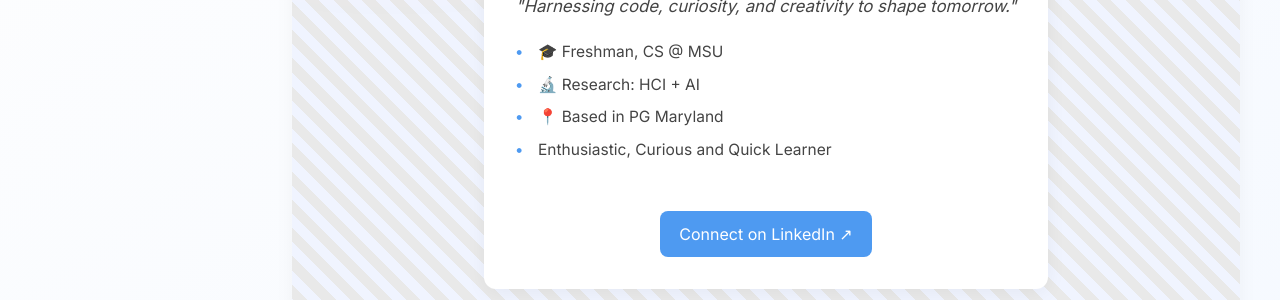
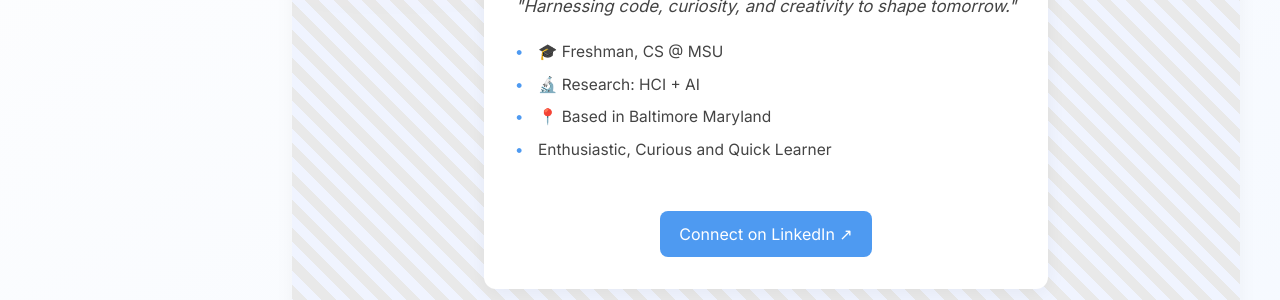
Before and after one commit to NigamNeupane/NigamNeupane.github.io, a Jekyll site: the page built from index.md, in a window 1280 px wide. Shown: the part 421-721 px from the top of the page. Built offline with Jekyll 4.4.1, drawn with Linux system fonts in a browser that asks for light colours.

Commit message:
Update index.md

```diff
--- a/index.md
+++ b/index.md
@@ -8,7 +8,7 @@ motto: "Harnessing code, curiosity, and creativity to shape tomorrow."
 quick_facts:
   - "🎓 Freshman, CS @ MSU"
   - "🔬 Research: HCI + AI"
-  - "📍 Based in PG Maryland"
+  - "📍 Based in Baltimore Maryland"
   - Enthusiastic, Curious and Quick Learner
 
 linkedin: https://www.linkedin.com/in/nigam-neupane-8536531a8/
```
